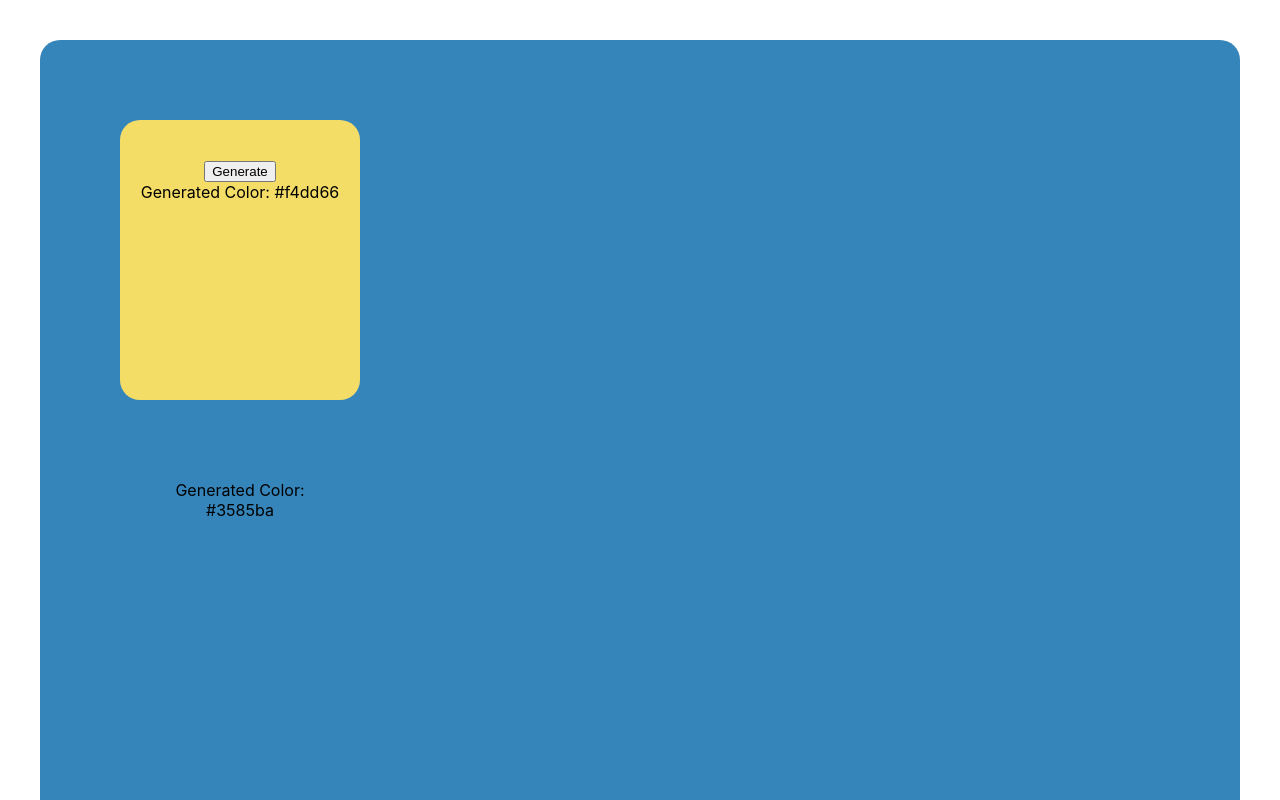
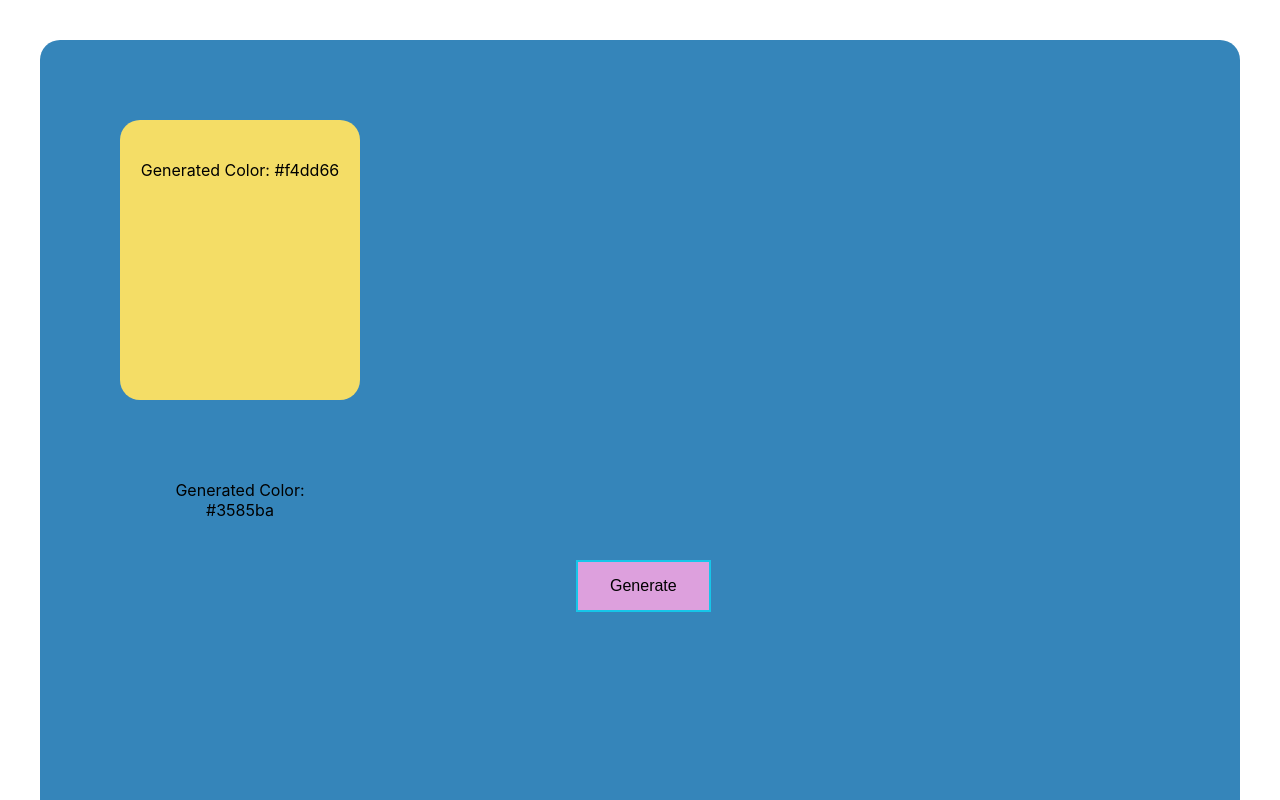
Before and after one commit to CamilaFenzl/react-random-color-generator, a React app: page / in a window 1280 px wide. Shown: the top 800 px of the page. Built offline with nearby package versions, Linux system fonts and the light colour scheme; the HTML template or start-up script is replaced by a standard one.

Commit message:
Fix button

```diff
--- a/src/App.css
+++ b/src/App.css
@@ -17,3 +17,16 @@
   height: 200px;
   text-align: center;
 }
+
+button {
+  background-color: plum;
+  padding: 15px 32px;
+  text-align: center;
+  text-decoration: none;
+  display: inline-block;
+  font-size: 16px;
+  position: fixed;
+  top: 70%;
+  left: 45%;
+  border: 2px solid #16c6e9;
+}
```
